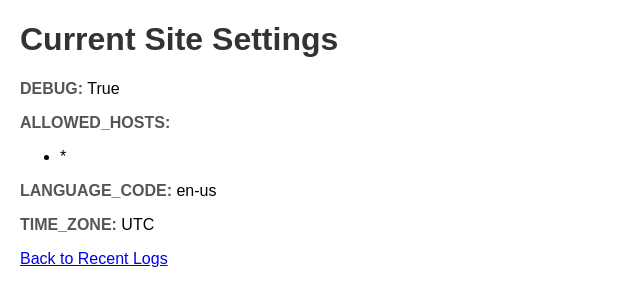
After one commit to NazarChaban/DTEAM-django-prectical-test, a Django app: page /audit/settings/ in a window 1280 px wide. The commit adds this page. Shown: the top 306 px of the page, without its empty margins (0-640 px from the left). Run offline with Django 5.2, Linux system fonts and the light colour scheme; data comes from the database, SQL or seed files in the repository.

Commit message:
Template Context Processor

```diff
--- a/CVProject/CVProject/settings.py
+++ b/CVProject/CVProject/settings.py
@@ -70,6 +70,7 @@ TEMPLATES = [
                 'django.template.context_processors.request',
                 'django.contrib.auth.context_processors.auth',
                 'django.contrib.messages.context_processors.messages',
+                'audit.context_processors.settings_context',
             ],
         },
     },
--- /dev/null
+++ b/CVProject/audit/context_processors.py
@@ -0,0 +1,14 @@
+from django.conf import settings
+
+
+def settings_context(request):
+    """
+    A context processor to add commonly used site settings to the template
+    context.
+    """
+    return {
+        'DEBUG': settings.DEBUG,
+        'ALLOWED_HOSTS': settings.ALLOWED_HOSTS,
+        'LANGUAGE_CODE': settings.LANGUAGE_CODE,
+        'TIME_ZONE': settings.TIME_ZONE,
+    }
--- /dev/null
+++ b/CVProject/audit/templates/audit/display_settings.html
@@ -0,0 +1,34 @@
+<!DOCTYPE html>
+<html lang="en">
+<head>
+    <meta charset="UTF-8">
+    <meta name="viewport" content="width=device-width, initial-scale=1.0">
+    <title>Site Settings</title>
+    <style>
+        body { font-family: sans-serif; margin: 20px; }
+        h1 { color: #333; }
+        p { margin-bottom: 10px; }
+        strong { color: #555; }
+    </style>
+</head>
+<body>
+    <h1>Current Site Settings</h1>
+
+    <p><strong>DEBUG:</strong> {{ DEBUG }}</p>
+    <p><strong>ALLOWED_HOSTS:</strong>
+        {% if ALLOWED_HOSTS %}
+            <ul>
+                {% for host in ALLOWED_HOSTS %}
+                    <li>{{ host }}</li>
+                {% endfor %}
+            </ul>
+        {% else %}
+            Not specified.
+        {% endif %}
+    </p>
+    <p><strong>LANGUAGE_CODE:</strong> {{ LANGUAGE_CODE }}</p>
+    <p><strong>TIME_ZONE:</strong> {{ TIME_ZONE }}</p>
+
+    <p><a href="{% url 'audit:recent_logs' %}">Back to Recent Logs</a></p>
+</body>
+</html>
--- a/CVProject/audit/templates/audit/recent_logs.html
+++ b/CVProject/audit/templates/audit/recent_logs.html
@@ -50,5 +50,6 @@
     {% else %}
         <p>No request logs found.</p>
     {% endif %}
+    <p><a href="{% url 'audit:display_settings' %}">View Site Settings</a></p>
 </body>
 </html>
--- a/CVProject/audit/urls.py
+++ b/CVProject/audit/urls.py
@@ -5,4 +5,5 @@ app_name = 'audit'
 
 urlpatterns = [
     path('logs/', views.recent_logs_view, name='recent_logs'),
+    path('settings/', views.display_settings_view, name='display_settings'),
 ]
--- a/CVProject/audit/views.py
+++ b/CVProject/audit/views.py
@@ -20,3 +20,18 @@ def recent_logs_view(request):
         'logs': logs
     }
     return render(request, 'audit/recent_logs.html', context)
+
+
+def display_settings_view(request):
+    """
+    Handles displaying the site settings.
+    Retrieves the site settings from the Django settings module
+    and renders them using the 'audit/display_settings.html' template.
+
+    Args:
+        request (HttpRequest): The HTTP request object.
+
+    Returns:
+        HttpResponse: The HTTP response rendered with the site settings.
+    """
+    return render(request, 'audit/display_settings.html')
```
